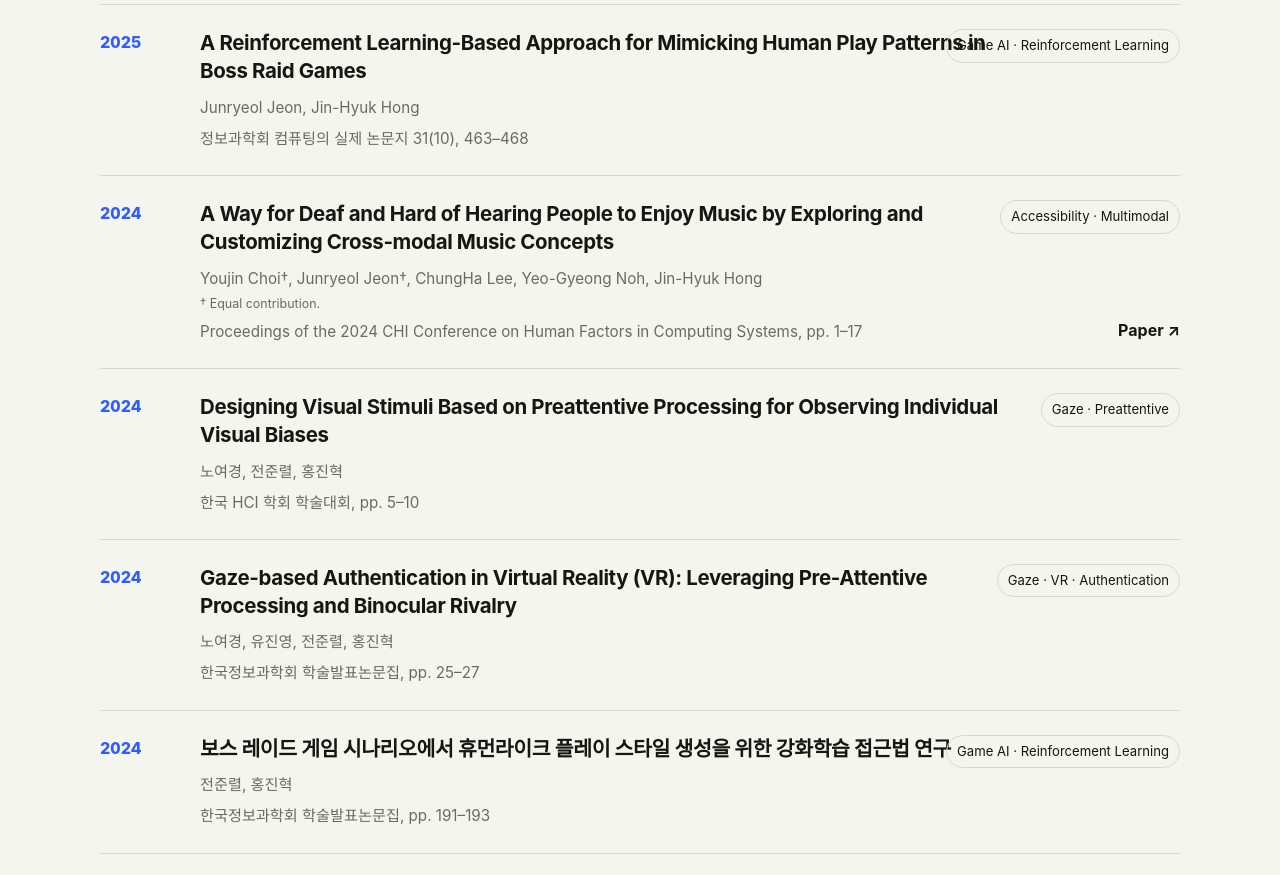
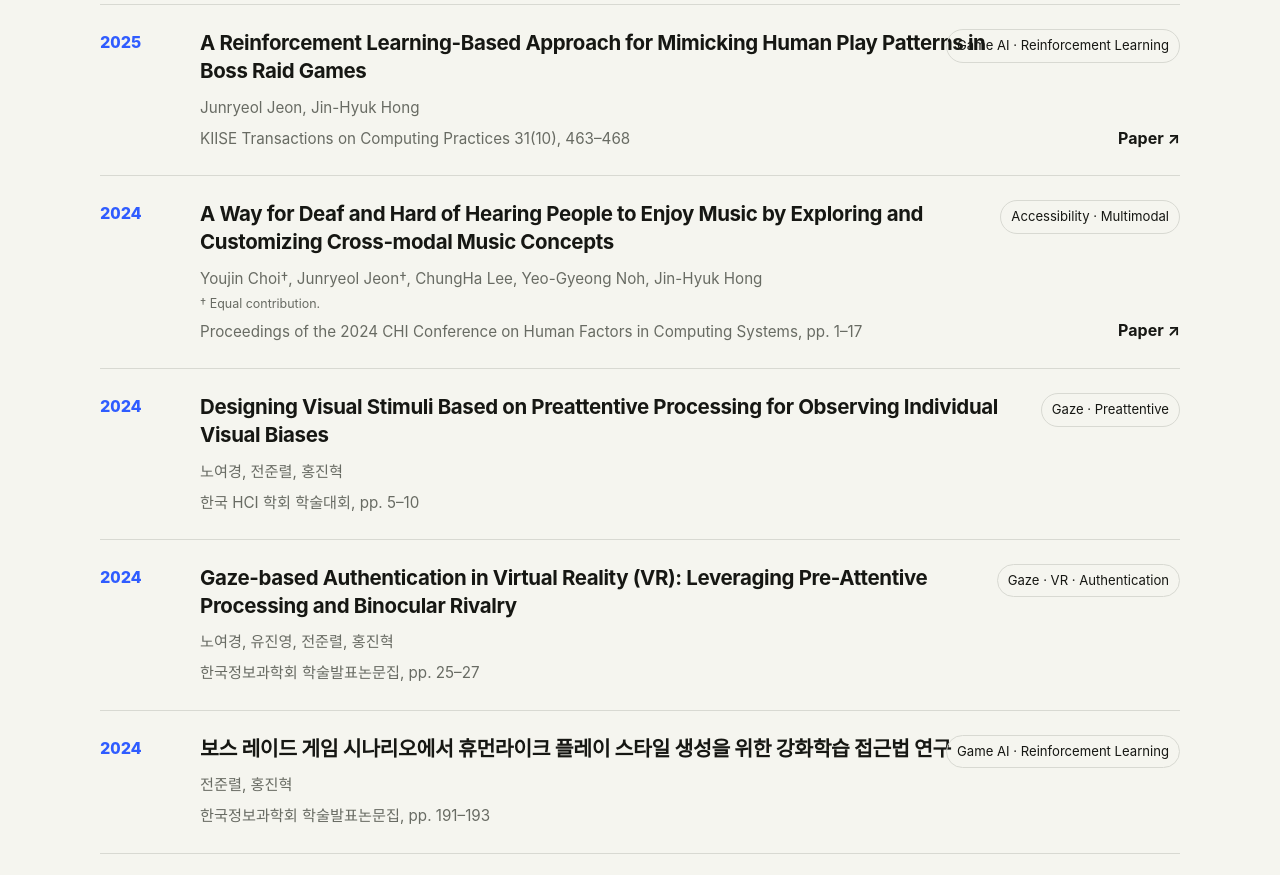
Before and after one commit to dynamic98/dynamic98.github.io, an Astro site: page / in a window 1280 px wide. Shown: the part 4520-5395 px from the top of the page. Built offline with nearby package versions, Linux system fonts and the light colour scheme; Astro itself is replaced by a stand-in of ours.

Commit message:
Add KCI link for game AI journal paper

```diff
--- a/src/content/publications/2025-human-play-patterns-game.md
+++ b/src/content/publications/2025-human-play-patterns-game.md
@@ -3,6 +3,7 @@ year: 2025
 order: 3
 title: "A Reinforcement Learning-Based Approach for Mimicking Human Play Patterns in Boss Raid Games"
 authors: "Junryeol Jeon, Jin-Hyuk Hong"
-venue: "정보과학회 컴퓨팅의 실제 논문지 31(10), 463–468"
+venue: "KIISE Transactions on Computing Practices 31(10), 463–468"
+href: "https://www.kci.go.kr/kciportal/ci/sereArticleSearch/ciSereArtiView.kci?sereArticleSearchBean.artiId=ART003255255"
 tag: "Game AI · Reinforcement Learning"
 ---
```
